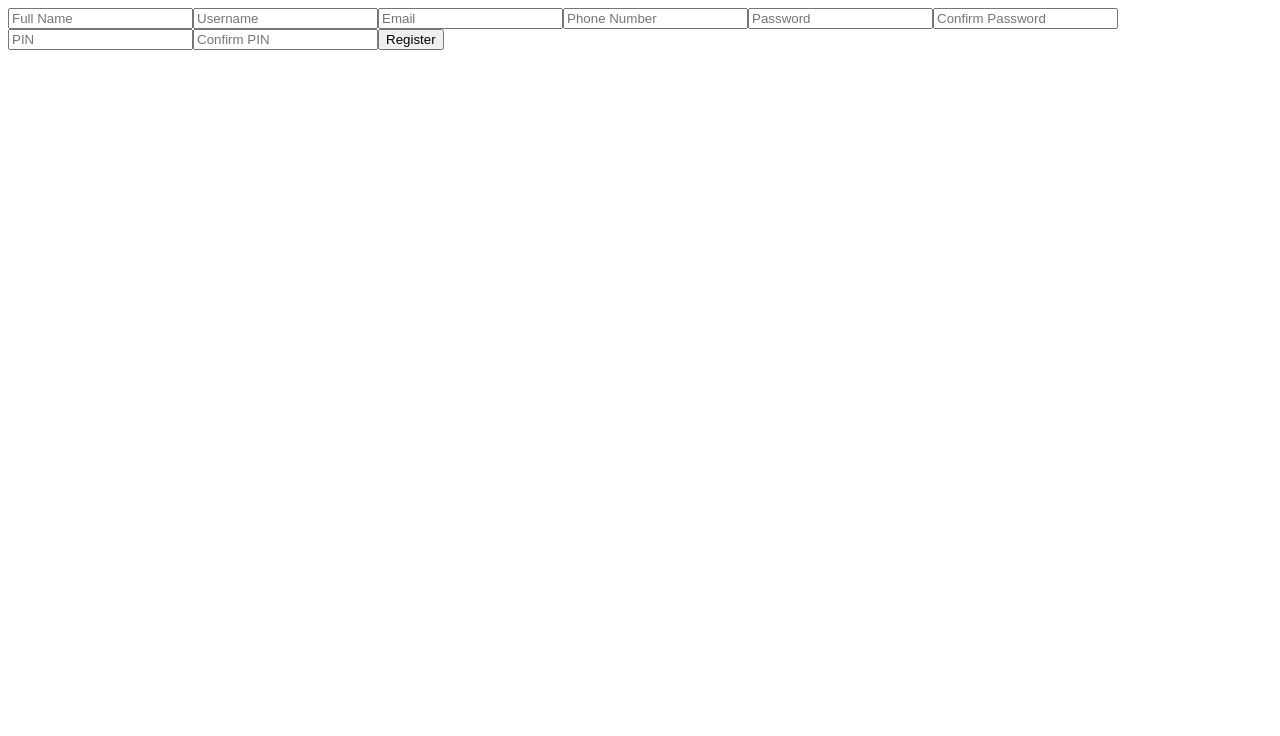
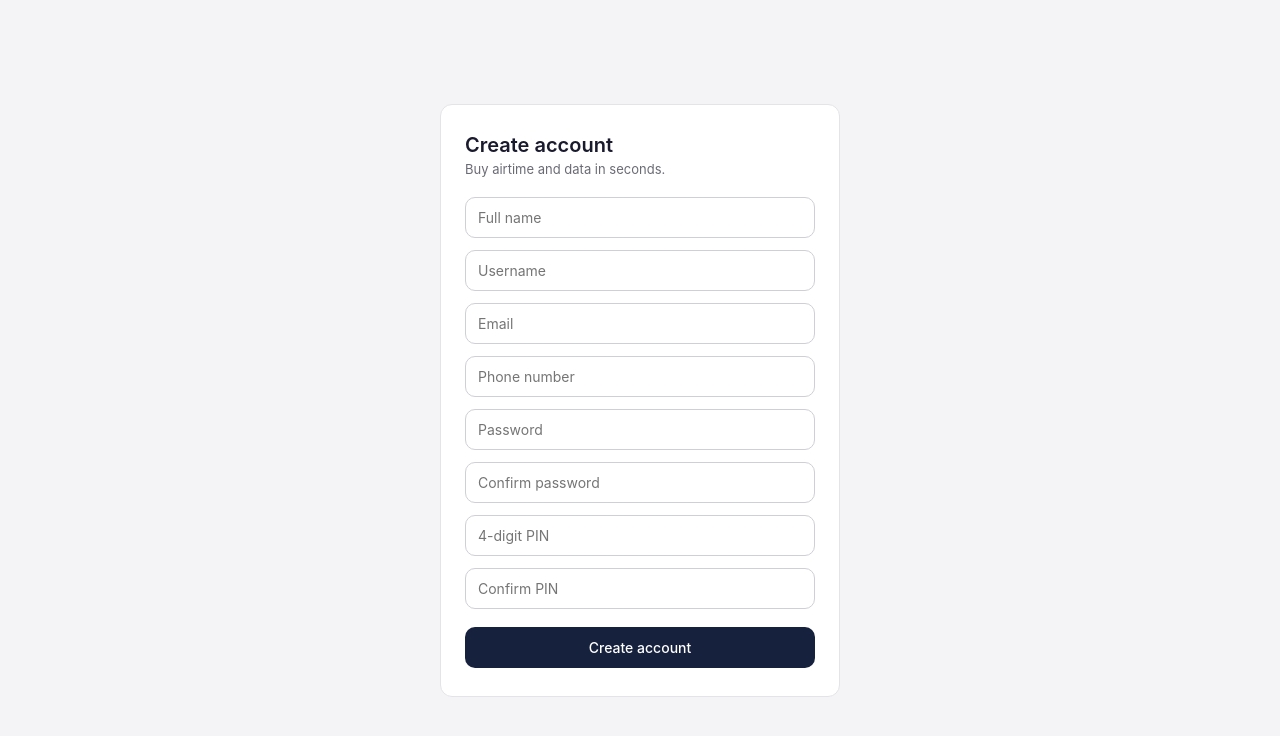
Before and after one commit to Houzsaad/vtu-mobile-platform, a React (Vite) app in the folder frontend/: page / in a window 1280 px wide. Shown: the top 736 px of the page. Built offline with nearby package versions, Linux system fonts and the light colour scheme.

Commit message:
Build Clean UI/UX for the registration page

```diff
--- /dev/null
+++ b/frontend/src/components/Register.css
@@ -0,0 +1,81 @@
+.register-page {
+  min-height: 100vh;
+  display: flex;
+  align-items: center;
+  justify-content: center;
+  padding: 24px 16px;
+}
+
+.register-card {
+  width: 100%;
+  max-width: 400px;
+  background: var(--surface-2);
+  border: 1px solid var(--border);
+  border-radius: 12px;
+  padding: 28px 24px;
+}
+
+.register-title {
+  font-size: 20px;
+  font-weight: 600;
+  margin: 0 0 4px;
+}
+
+.register-subtitle {
+  font-size: 13px;
+  color: var(--text-secondary);
+  margin: 0 0 20px;
+}
+
+.register-form {
+  display: flex;
+  flex-direction: column;
+  gap: 12px;
+}
+
+.register-form input {
+  width: 100%;
+  padding: 11px 12px;
+  border: 1px solid var(--border-strong);
+  border-radius: var(--radius);
+  outline: none;
+  transition: border-color 0.15s ease;
+}
+
+.register-form input:focus {
+  border-color: var(--accent);
+}
+
+.register-submit {
+  margin-top: 6px;
+  padding: 12px;
+  border: none;
+  border-radius: var(--radius);
+  background: var(--accent);
+  color: #fff;
+  font-weight: 500;
+  cursor: pointer;
+  transition: background 0.15s ease;
+}
+
+.register-submit:hover:not(:disabled) {
+  background: var(--accent-hover);
+}
+
+.register-submit:disabled {
+  opacity: 0.6;
+  cursor: not-allowed;
+}
+
+.register-errors {
+  margin-top: 14px;
+  display: flex;
+  flex-direction: column;
+  gap: 4px;
+}
+
+.register-error {
+  font-size: 12.5px;
+  color: var(--danger);
+  margin: 0;
+}
--- a/frontend/src/components/Register.jsx
+++ b/frontend/src/components/Register.jsx
@@ -1,5 +1,7 @@
 import { useState } from 'react';
 import { apiPost } from '../api';
+import './Register.css';
+
 
 export default function Register() {
   const [formData, setFormData] = useState({
@@ -35,20 +37,35 @@ export default function Register() {
     setFormData({ ...formData, phone_number: digitsOnly });
   };
 
+
   return (
-    <form onSubmit={handleSubmit}>
-      <input name="full_name" placeholder="Full Name" onChange={handleChange} />
+    <div className="register-page">
+      <div className="register-card">
+        <p className="register-title">Create account</p>
+        <p className="register-subtitle">Buy airtime and data in seconds.</p>
+        <form className="register-form" onSubmit={handleSubmit}>
+          <input name="full_name" placeholder="Full name" onChange={handleChange} />
           <input name="username" placeholder="Username" onChange={handleChange} />
           <input name="email" placeholder="Email" onChange={handleChange} />
-      <input name="phone_number" placeholder="Phone Number" value={formData.phone_number} onChange={handlePhoneChange} inputMode="numeric" />
+          <input name="phone_number" placeholder="Phone number" value={formData.phone_number} onChange={handlePhoneChange} inputMode="numeric" />
           <input name="password" type="password" placeholder="Password" onChange={handleChange} />
-      <input name="confirm_password" type="password" placeholder="Confirm Password" onChange={handleChange} />
-      <input name="pin" type="password" maxLength={4} placeholder="PIN" onChange={handleChange} />
+          <input name="confirm_password" type="password" placeholder="Confirm password" onChange={handleChange} />
+          <input name="pin" type="password" maxLength={4} placeholder="4-digit PIN" onChange={handleChange} />
           <input name="confirm_pin" type="password" maxLength={4} placeholder="Confirm PIN" onChange={handleChange} />
-      <button type="submit" disabled={loading}>{loading ? 'Registering...' : 'Register'}</button>
+          <button type="submit" className="register-submit" disabled={loading}>
+            {loading ? 'Registering...' : 'Create account'}
+          </button>
+        </form>
+        {Object.keys(errors).length > 0 && (
+          <div className="register-errors">
             {Object.entries(errors).map(([field, msg]) => (
-        <p key={field} style={{ color: 'red' }}>{field}: {Array.isArray(msg) ? msg.join(', ') : msg}</p>
+              <p key={field} className="register-error">
+                {field}: {Array.isArray(msg) ? msg.join(', ') : msg}
+              </p>
             ))}
-    </form>
+          </div>
+        )}
+      </div>
+    </div>
   );
 }
--- a/frontend/src/index.css
+++ b/frontend/src/index.css
@@ -1,111 +1,29 @@
 :root {
-  --text: #6b6375;
-  --text-h: #08060d;
-  --bg: #fff;
-  --border: #e5e4e7;
-  --code-bg: #f4f3ec;
-  --accent: #aa3bff;
-  --accent-bg: rgba(170, 59, 255, 0.1);
-  --accent-border: rgba(170, 59, 255, 0.5);
-  --social-bg: rgba(244, 243, 236, 0.5);
-  --shadow:
-    rgba(0, 0, 0, 0.1) 0 10px 15px -3px, rgba(0, 0, 0, 0.05) 0 4px 6px -2px;
-
-  --sans: system-ui, 'Segoe UI', Roboto, sans-serif;
-  --heading: system-ui, 'Segoe UI', Roboto, sans-serif;
-  --mono: ui-monospace, Consolas, monospace;
-
-  font: 18px/145% var(--sans);
-  letter-spacing: 0.18px;
-  color-scheme: light dark;
-  color: var(--text);
-  background: var(--bg);
-  font-synthesis: none;
-  text-rendering: optimizeLegibility;
-  -webkit-font-smoothing: antialiased;
-  -moz-osx-font-smoothing: grayscale;
-
-  @media (max-width: 1024px) {
-    font-size: 16px;
-  }
+  --surface-1: #f4f4f6;
+  --surface-2: #ffffff;
+  --text-primary: #1a1a2e;
+  --text-secondary: #6b6b76;
+  --border: #e4e4e8;
+  --border-strong: #cfcfd6;
+  --accent: #16213e;
+  --accent-hover: #0f3460;
+  --danger: #c0392b;
+  --radius: 10px;
+  --font-sans: -apple-system, BlinkMacSystemFont, 'Segoe UI', Roboto, sans-serif;
 }
 
-@media (prefers-color-scheme: dark) {
-  :root {
-    --text: #9ca3af;
-    --text-h: #f3f4f6;
-    --bg: #16171d;
-    --border: #2e303a;
-    --code-bg: #1f2028;
-    --accent: #c084fc;
-    --accent-bg: rgba(192, 132, 252, 0.15);
-    --accent-border: rgba(192, 132, 252, 0.5);
-    --social-bg: rgba(47, 48, 58, 0.5);
-    --shadow:
-      rgba(0, 0, 0, 0.4) 0 10px 15px -3px, rgba(0, 0, 0, 0.25) 0 4px 6px -2px;
-  }
-
-  #social .button-icon {
-    filter: invert(1) brightness(2);
-  }
+* {
+  box-sizing: border-box;
 }
 
 body {
   margin: 0;
+  font-family: var(--font-sans);
+  background: var(--surface-1);
+  color: var(--text-primary);
 }
 
-#root {
-  width: 1126px;
-  max-width: 100%;
-  margin: 0 auto;
-  text-align: center;
-  border-inline: 1px solid var(--border);
-  min-height: 100svh;
-  display: flex;
-  flex-direction: column;
-  box-sizing: border-box;
+input, button {
+  font-family: inherit;
+  font-size: 14px;
 }
-
-h1,
-h2 {
-  font-family: var(--heading);
-  font-weight: 500;
-  color: var(--text-h);
-}
-
-h1 {
-  font-size: 56px;
-  letter-spacing: -1.68px;
-  margin: 32px 0;
-  @media (max-width: 1024px) {
-    font-size: 36px;
-    margin: 20px 0;
-  }
-}
-h2 {
-  font-size: 24px;
-  line-height: 118%;
-  letter-spacing: -0.24px;
-  margin: 0 0 8px;
-  @media (max-width: 1024px) {
-    font-size: 20px;
-  }
-}
-p {
-  margin: 0;
-}
-
-code,
-.counter {
-  font-family: var(--mono);
-  display: inline-flex;
-  border-radius: 4px;
-  color: var(--text-h);
-}
-
-code {
-  font-size: 15px;
-  line-height: 135%;
-  padding: 4px 8px;
-  background: var(--code-bg);
-}
--- a/frontend/src/main.jsx
+++ b/frontend/src/main.jsx
@@ -1,4 +1,5 @@
 import { createRoot } from 'react-dom/client'
 import App from './App.jsx'
+import './index.css'
 
 createRoot(document.getElementById('root')).render(<App />)
```
Lines whose indentation alone changed are shown as unchanged.
